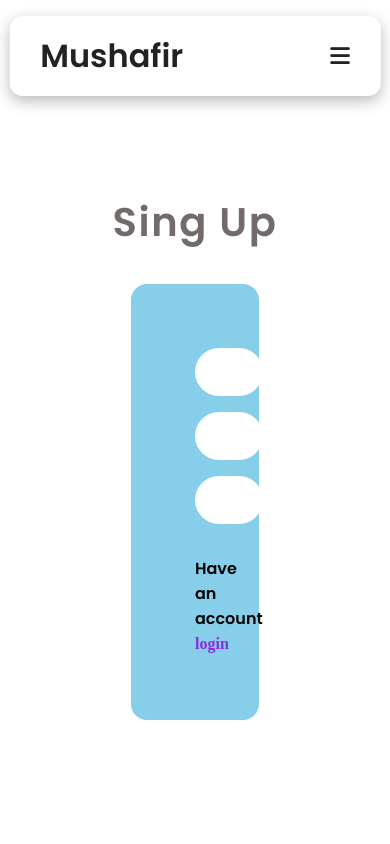
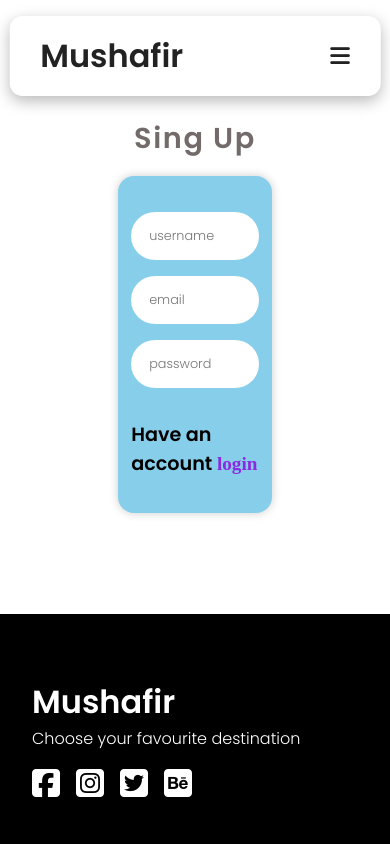
Before and after one commit to Sahil-4U/travel-website, a React (Create React App) app: page /singup in a window 390 px wide. Shown: the top 844 px of the page. Built offline with nearby package versions, Linux system fonts and the light colour scheme.

Commit message:
adding media queries to create responsiveness

```diff
--- a/src/components/routes/Singup.js
+++ b/src/components/routes/Singup.js
@@ -23,7 +23,7 @@ function Singup() {
                         <input type='password' placeholder='password' required />
                     </div>
                     <div className='singup-button'>
-                        <button type='button'>
+                        <button type='button'  >
                             Submit
                         </button>
                     </div>
--- a/src/components/routes/singupStyles.css
+++ b/src/components/routes/singupStyles.css
@@ -1,5 +1,4 @@
-
-.singup-container{
+.singup-container {
   width: calc(100% - 12rem); /* (4rem left + 4rem right) */
   height: 100%; /* (4rem top + 4rem bottom) */
   margin: 10rem 6rem;
@@ -8,44 +7,69 @@
   align-items: center;
   flex-direction: column;
 }
-.singup-heading-main{
-    margin: 2rem 0rem;
+.singup-heading-main {
+  margin: 2rem 0;
   text-align: center;
   letter-spacing: 0.1rem;
   font-size: 2.5rem;
   font-weight: 700;
   color: #736a6a;
 }
-.singup-container form{
+.singup-container form {
   width: 50%;
   padding: 4rem;
   display: flex;
   flex-direction: column;
   gap: 1rem;
-    background: #87CEEB; /* Light Blue */
+  background: #87ceeb; /* Light Blue */
   border-radius: 1rem;
+  box-shadow: 0 0 10px rgba(0, 0, 0, 0.2); /* Box Shadow */
 }
-.singup-inputbox input{
+.singup-inputbox input {
   width: 100%;
   height: 3rem;
   padding: 0.6rem 2rem;
   border-radius: 2rem;
   border: none;
   outline: none;
-  border: 2px solid rgba(255, 255, 255, .2);
+  border: 2px solid rgba(255, 255, 255, 0.2);
   font-size: 1rem;
 }
-.singup-button{
+.singup-button {
   margin: auto;
 }
-.singup-login{
+.singup-login {
   font-size: 1rem;
-    font-family: 'Times New Roman', Times, serif;
+  font-family: "Times New Roman", Times, serif;
   font-weight: 900;
 }
-.singup-login span>a{
+.singup-login span > a {
   text-decoration: none;
   font-family: cursive;
-    color:blueviolet;
-
+  color: blueviolet;
 }
+@media screen and (max-width: 850px) {
+  .singup-container {
+    max-width: 80%;
+    height: 50vh;
+    margin: 6rem auto;
+    padding: 0.2rem;
+  }
+  .singup-heading-main {
+    font-size: 1.8rem;
+    margin: 1rem 0;
+  }
+  .singup-container form {
+    width: 80%;
+    padding: 2.2rem .8rem;
+  }
+  .singup-inputbox input {
+  width: 100%;
+  padding: 1rem;
+  font-size: .8rem;
+}
+.singup-login {
+  font-size: 1.2rem;
+  font-weight: 700;
+}
+}
```
Lines whose indentation alone changed are shown as unchanged.
